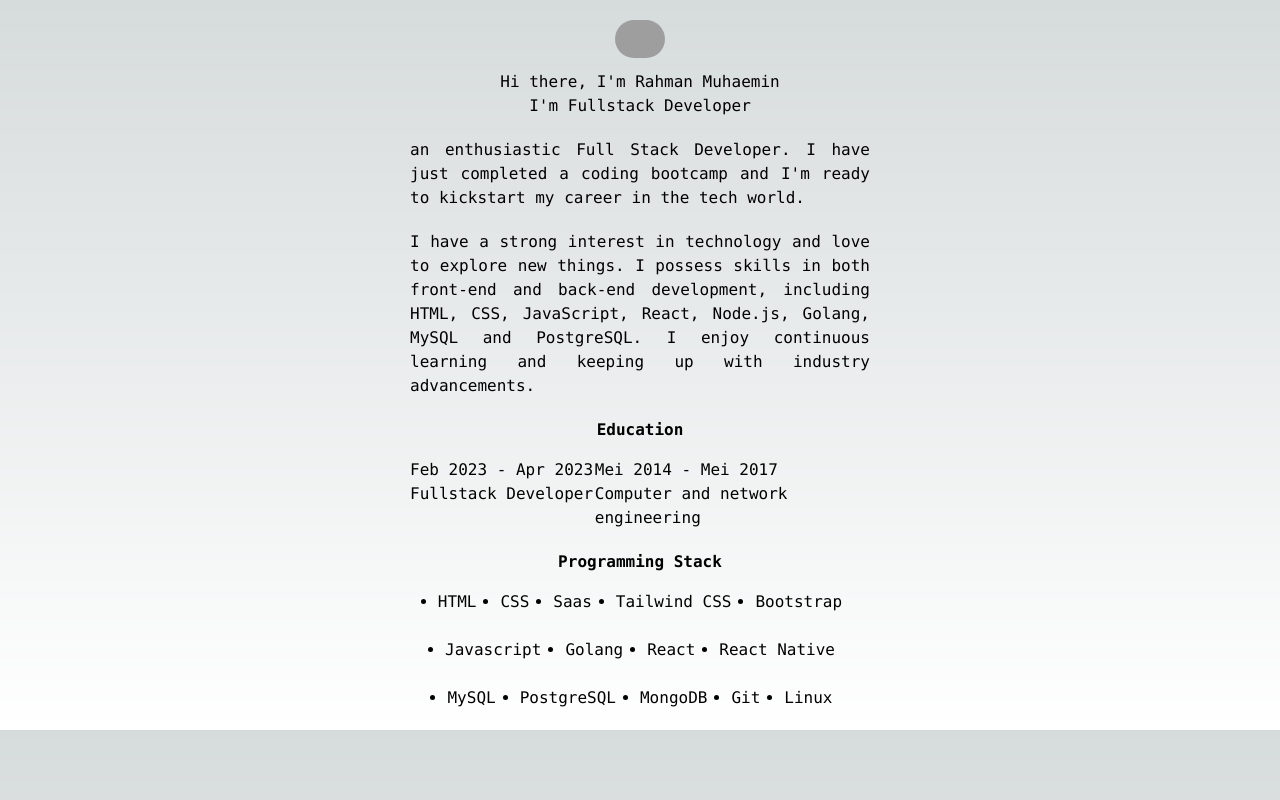
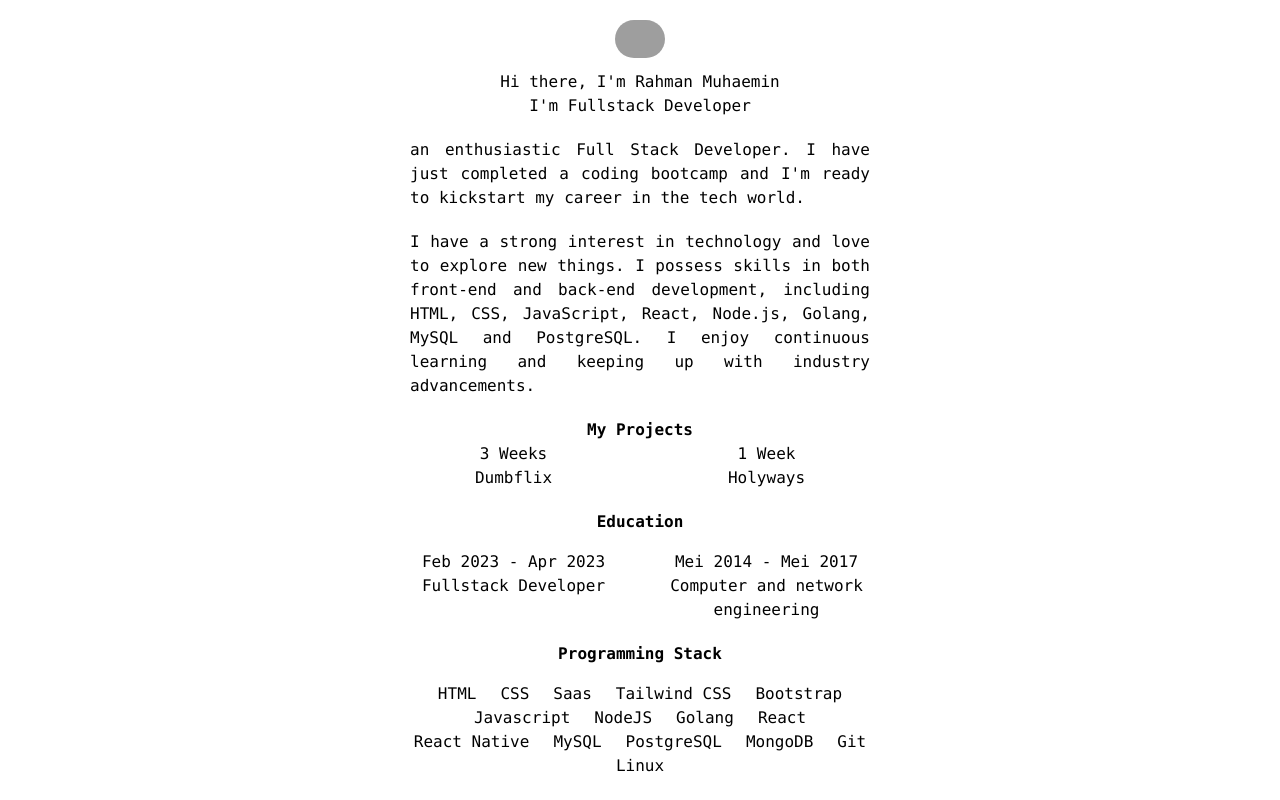
Before and after one commit to thxrhmn/personal-web-next, a Next.js app: page / in a window 1280 px wide. Built offline with nearby package versions, Linux system fonts and the light colour scheme; grey boxes are pictures that could not be loaded.

Commit message:
change bg to white

```diff
--- a/src/app/globals.css
+++ b/src/app/globals.css
@@ -2,26 +2,8 @@
 @tailwind components;
 @tailwind utilities;
 
-:root {
-  --foreground-rgb: 0, 0, 0;
-  --background-start-rgb: 214, 219, 220;
-  --background-end-rgb: 255, 255, 255;
+.desc {
+  text-align: justify;
+  text-justify: inter-character;
+
 }
-
-@media (prefers-color-scheme: dark) {
-  :root {
-    --foreground-rgb: 255, 255, 255;
-    --background-start-rgb: 0, 0, 0;
-    --background-end-rgb: 0, 0, 0;
-  }
-}
-
-body {
-  color: rgb(var(--foreground-rgb));
-  background: linear-gradient(
-      to bottom,
-      transparent,
-      rgb(var(--background-end-rgb))
-    )
-    rgb(var(--background-start-rgb));
-}
--- a/src/app/page.js
+++ b/src/app/page.js
@@ -1,9 +1,8 @@
-import Image from "next/image";
-import AvatarIMG from "../../public/avatar.svg";
+import Image from"next/image";
 
 export default function Home() {
   return (
-    <main className="md:w-[500px] mx-auto">
+    <main className="md:w-[500px] mx-auto font-mono">
       <div className="header m-5 flex flex-col">
         <div className="flex justify-center mb-3">
           <Image
@@ -15,47 +14,64 @@ export default function Home() {
           />
         </div>
         <div className="">
-          <h1 className="font-mono text-center">Hi there, I&apos;m Rahman Muhaemin</h1>
-          <p className="font-mono text-center">I&apos;m Fullstack Developer</p>
+          <h1 className=" text-center">
+            Hi there, I&apos;m Rahman Muhaemin
+          </h1>
+          <p className=" text-center">I&apos;m Fullstack Developer</p>
         </div>
       </div>
 
       <div className="m-5">
-        <p className="font-mono text-justify">
+        <p className="desc">
           an enthusiastic Full Stack Developer. I have just completed a coding
           bootcamp and I&apos;m ready to kickstart my career in the tech world.
         </p>
-        <p className="font-mono mt-5 text-justify">
+        <p className="desc  mt-5">
           I have a strong interest in technology and love to explore new things.
           I possess skills in both front-end and back-end development, including
-          HTML, CSS, JavaScript, React, Node.js, Golang, MySQL and PostgreSQL. I enjoy continuous
-          learning and keeping up with industry advancements.
+          HTML, CSS, JavaScript, React, Node.js, Golang, MySQL and PostgreSQL. I
+          enjoy continuous learning and keeping up with industry advancements.
         </p>
       </div>
 
       <div className="m-5">
-        <h2 className="font-mono text-center mb-4 font-bold">Education</h2>
-        <div className="flex">
-          <div className="education w-[45%]">
-            <p className="font-mono">Feb 2023 - Apr 2023</p>
-            <p className="font-mono">Fullstack Developer</p>
+        <h2 className=" font-bold text-center">My Projects</h2>
+        <div className="md:flex md:justify-between md:text-center">
+          <div className="projects md:w-[45%]">
+            <p className="">3 Weeks</p>
+            <p className="">Dumbflix</p>
           </div>
-          <div className="education w-[45%">
-            <p className="font-mono">Mei 2014 - Mei 2017</p>
-            <p className="font-mono">Computer and network engineering</p>
+          <div className="projects mt-3 md:mt-0 md:w-[45%]">
+            <p className="">1 Week</p>
+            <p className="">Holyways</p>
           </div>
         </div>
       </div>
 
-      <div className="m-5 font-mono">
+      <div className="m-5">
+        <h2 className="text-center mb-4 font-bold">Education</h2>
+        <div className="md:flex md:justify-between md:text-center">
+          <div className="education md:w-[45%]">
+            <p className="">Feb 2023 - Apr 2023</p>
+            <p className="">Fullstack Developer</p>
+          </div>
+          <div className="education mt-3 md:mt-0 md:w-[45%]">
+            <p className="">Mei 2014 - Mei 2017</p>
+            <p className="">Computer and network engineering</p>
+          </div>
+        </div>
+      </div>
+
+      <div className="m-5">
         <h2 className="text-center mb-4 font-bold">Programming Stack</h2>
-        <ul className="list-disc flex flex-wrap gap-6 justify-center">
+        <ul className="flex flex-wrap gap-x-6 justify-center">
           <li>HTML</li>
           <li>CSS</li>
           <li>Saas</li>
           <li>Tailwind CSS</li>
           <li>Bootstrap</li>
           <li>Javascript</li>
+          <li>NodeJS</li>
           <li>Golang</li>
           <li>React</li>
           <li>React Native</li>
```
